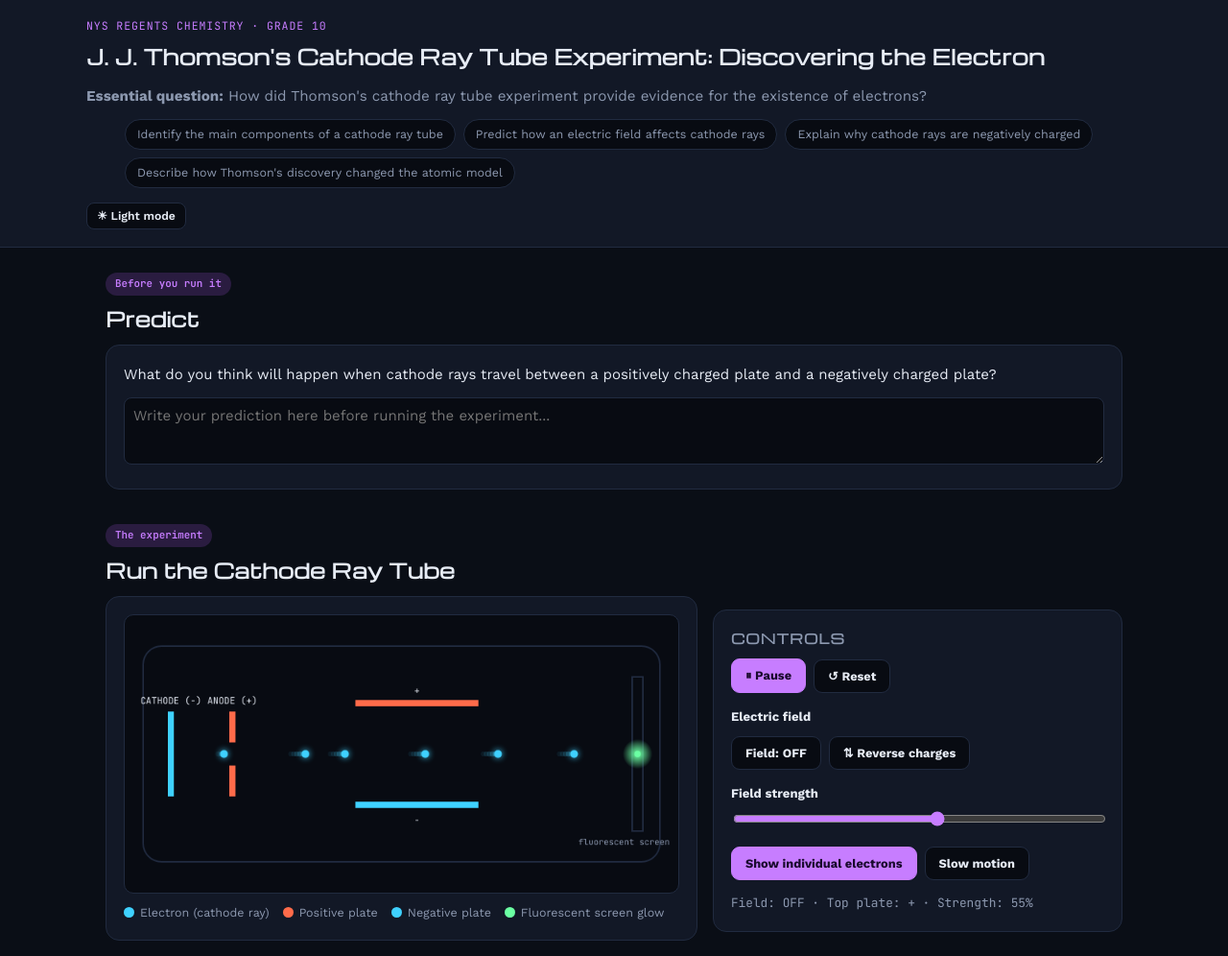
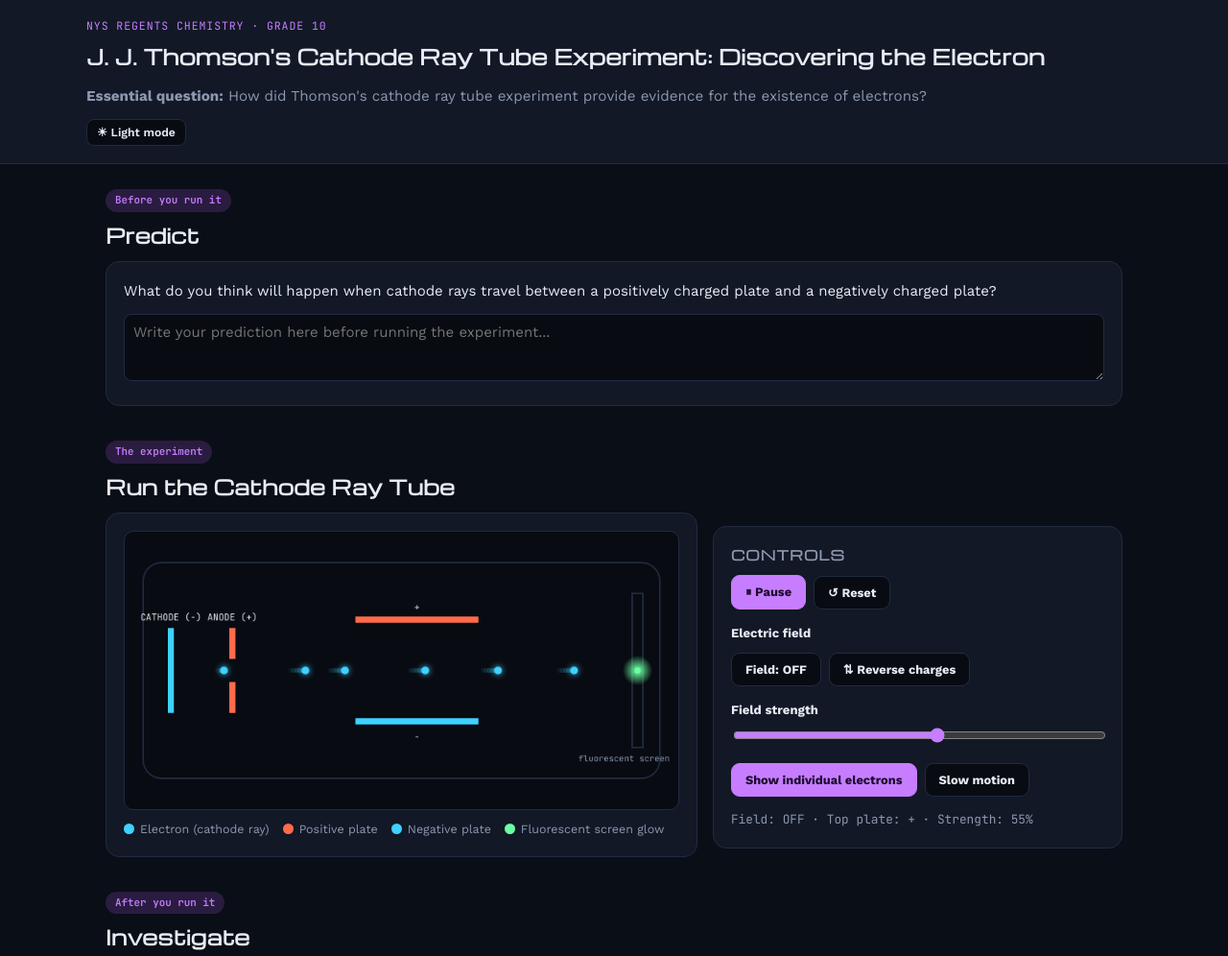
Before and after one commit to shiwnarainp/cathode-ray-experiment, a plain HTML site: page artifact.html in a window 1280 px wide. Shown: the top 996 px of the page at 96% size. Drawn offline with nearby package versions, Linux system fonts and the light colour scheme.

Commit message:
Remove the learning-objectives chips from the header
Items like "Explain why cathode rays are negatively charged" gave
away the experiment's outcome before students could predict or
observe it themselves.

```diff
--- a/artifact.html
+++ b/artifact.html
@@ -90,9 +90,6 @@ section{ margin-bottom:34px; }
 .panel + .panel{ margin-top:14px; }
 .section-kicker{ display:inline-block; font-family:var(--font-mono); font-size:.68rem; font-weight:600; background:var(--accent-soft); color:var(--accent); border-radius:999px; padding:3px 10px; margin-bottom:8px; }
 
-.targets-list{ display:flex; flex-wrap:wrap; gap:8px; margin-top:10px; }
-.targets-list li{ list-style:none; background:var(--surface-sunken); border:1px solid var(--border); border-radius:999px; padding:5px 12px; font-size:.78rem; color:var(--ink-muted); }
-
 .cer-field textarea{ width:100%; min-height:70px; border:1px solid var(--border); border-radius:8px; padding:9px; background:var(--surface-sunken); color:var(--ink); resize:vertical; }
 .cer-field label{ font-weight:600; font-size:.88rem; display:block; margin-bottom:6px; }
 
@@ -148,12 +145,6 @@ footer.app-footer{ text-align:center; padding:28px 16px 40px; color:var(--ink-fa
     <div class="eyebrow">NYS Regents Chemistry &middot; Grade 10</div>
     <h1>J. J. Thomson's Cathode Ray Tube Experiment: Discovering the Electron</h1>
     <p class="essential-q"><strong>Essential question:</strong> How did Thomson's cathode ray tube experiment provide evidence for the existence of electrons?</p>
-    <ul class="targets-list">
-      <li>Identify the main components of a cathode ray tube</li>
-      <li>Predict how an electric field affects cathode rays</li>
-      <li>Explain why cathode rays are negatively charged</li>
-      <li>Describe how Thomson's discovery changed the atomic model</li>
-    </ul>
     <div class="header-controls no-print">
       <button class="icon-btn" id="themeToggleBtn" type="button">☀ Light mode</button>
     </div>
```
Also changed, not shown: index.html (+0 -9 lines).
